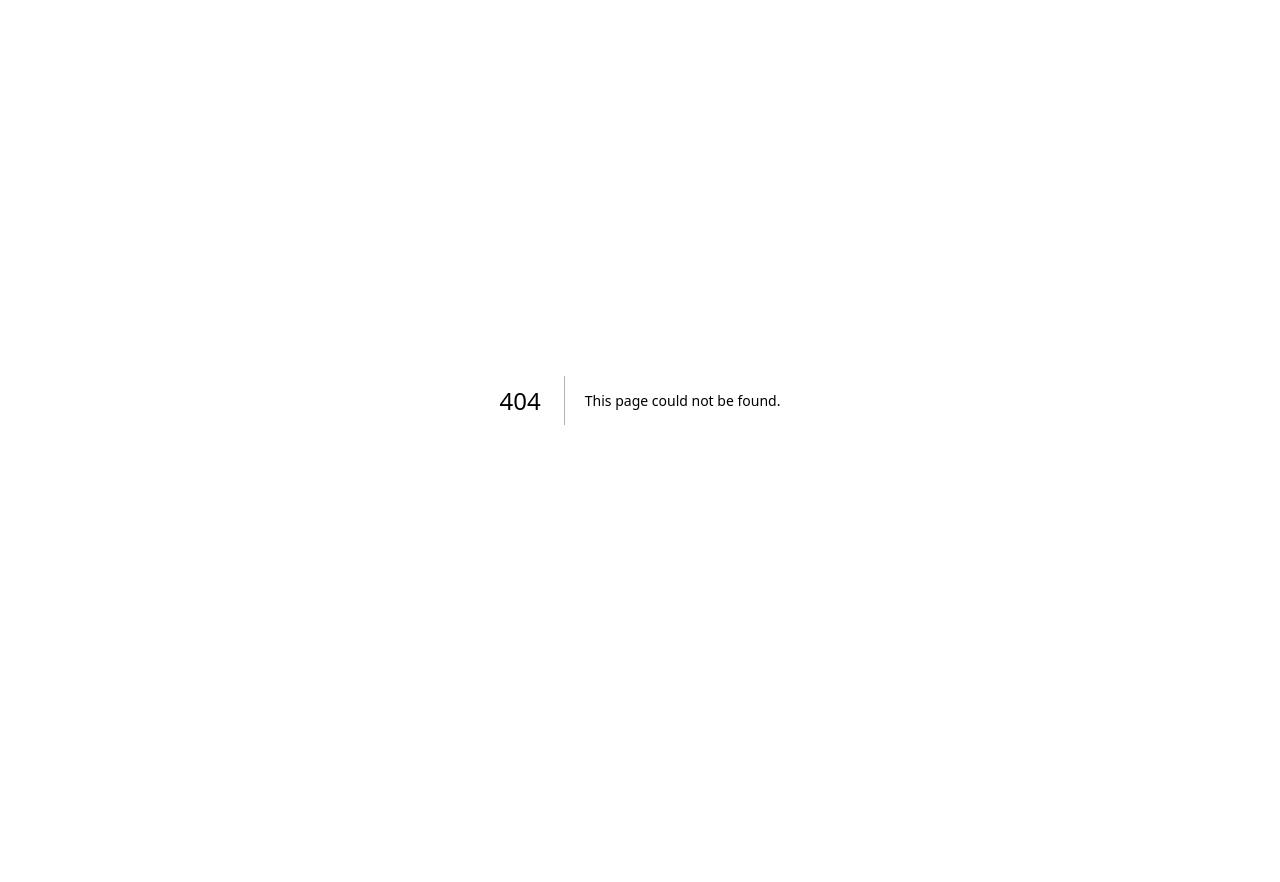
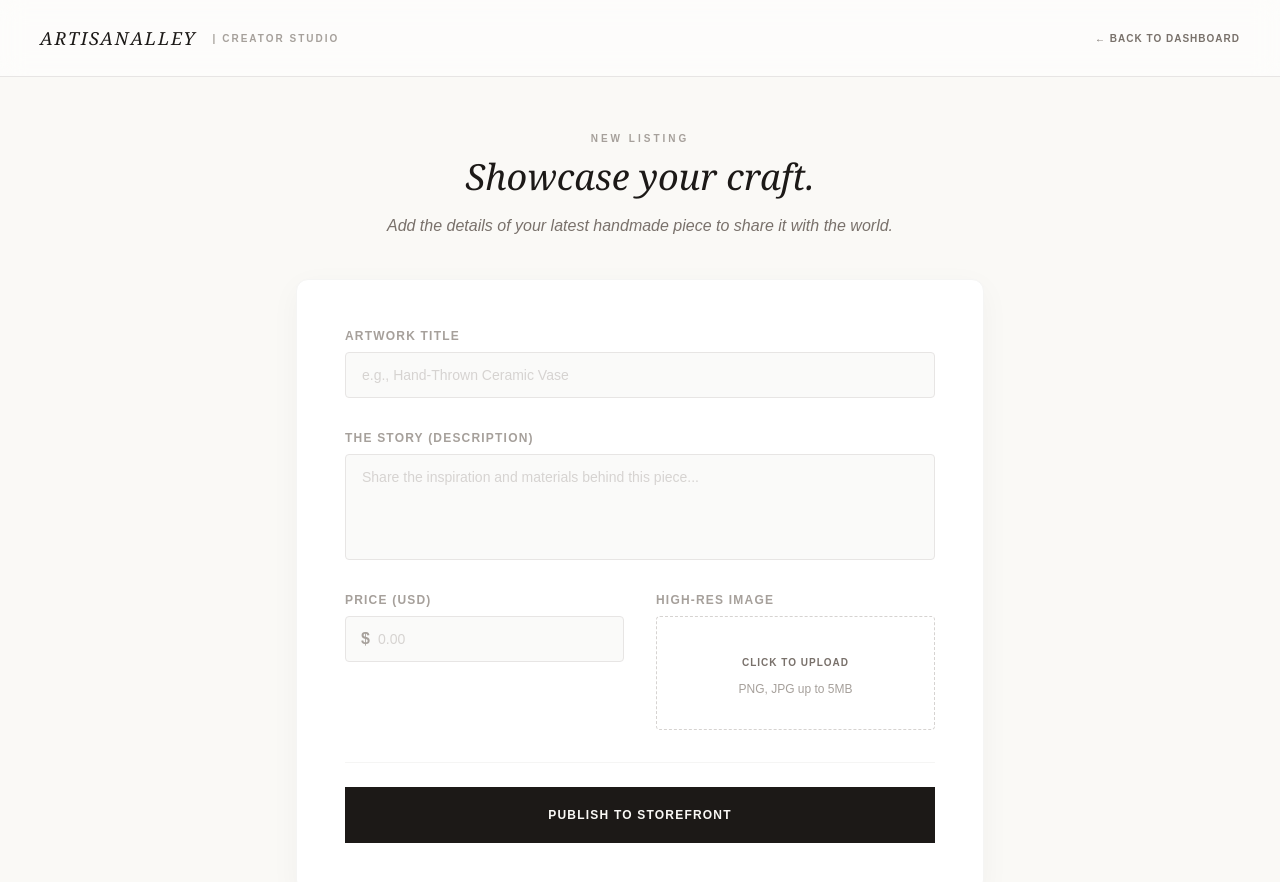
Before and after one commit to ba1685/artisanalley, a Next.js app: page /artisan/1/upload in a window 1280 px wide. Before the commit this address had no page. Shown: the top 882 px of the page. Before the commit the page ends 800 px from the top, so only its background shows below. Built offline with nearby package versions, Linux system fonts and the light colour scheme.

Commit message:
final fixes

```diff
--- a/app/collection/page.tsx
+++ b/app/artisan/[id]/collection/page.tsx
@@ -1,15 +1,23 @@
 "use client";
 
-import { useState } from "react";
+import { useState, use } from "react";
 import Link from "next/link";
-// 1. IMPORT from your central library
+// Make sure this path is correct based on where your data file is
 import { products } from "@/lib/data";
 
-export default function CollectionPage() {
-  // 2. Use the imported 'products' for initial state
+export default function CollectionPage({
+  params
+}: {
+  params: Promise<{ id: string }>
+}) {
+  // Await the artisan ID
+  const resolvedParams = use(params);
+  const id = resolvedParams.id;
+
   const [selectedCategory, setSelectedCategory] = useState<string>("All Crafts");
 
-  // 3. Filter logic now uses the central 'products' array
+  // Filter logic: Currently filters by category from your global 'products'
+  // In a real app, you would also filter by product.artisanId === id
   const filteredProducts = selectedCategory === "All Crafts"
     ? products
     : products.filter(product => product.category === selectedCategory);
@@ -19,13 +27,19 @@ export default function CollectionPage() {
 
       {/* Navigation */}
       <nav className="flex w-full flex-col md:flex-row items-center justify-between px-6 md:px-10 py-6 md:py-8 bg-[#FAF9F6]/80 backdrop-blur-md sticky top-0 z-50 border-b border-stone-200 gap-4 md:gap-0">
-        <Link href="/" className="text-lg md:text-xl font-serif italic tracking-widest uppercase text-stone-900">
-          ArtisanAlley
-        </Link>
+        <div className="flex items-center gap-4">
+          <Link href={`/artisan/${id}/dashboard`} className="text-lg md:text-xl font-serif italic tracking-widest uppercase text-stone-900">
+            ArtisanAlley
+          </Link>
+          <span className="text-[10px] font-bold tracking-[0.2em] text-stone-400 uppercase hidden sm:block">
+            | My Gallery
+          </span>
+        </div>
+
         <div className="flex gap-4 md:gap-8 text-[10px] md:text-xs font-medium uppercase tracking-widest text-stone-500">
-          <Link href="/collection" className="text-stone-900 transition underline-offset-4 underline">Collection</Link>
-          <Link href="/artisan" className="hover:text-stone-900 transition underline-offset-4 hover:underline">The Makers</Link>
-          <Link href="/story" className="hover:text-stone-900 transition underline-offset-4 hover:underline">Story</Link>
+          <Link href={`/artisan/${id}/dashboard`} className="hover:text-stone-900 transition underline-offset-4 hover:underline">Dashboard</Link>
+          <Link href={`/artisan/${id}/collection`} className="text-stone-900 transition underline-offset-4 underline">Collection</Link>
+          <Link href={`/artisan/${id}/upload`} className="hover:text-stone-900 transition underline-offset-4 hover:underline">Upload</Link>
         </div>
       </nav>
 
@@ -48,6 +62,11 @@ export default function CollectionPage() {
                 </li>
               ))}
             </ul>
+          </div>
+
+          <div className="p-6 bg-stone-100 rounded-lg">
+            <p className="text-[10px] uppercase tracking-widest text-stone-400 mb-2">Artisan ID</p>
+            <p className="text-xs font-mono text-stone-600 truncate">{id}</p>
           </div>
         </aside>
 
@@ -85,6 +104,12 @@ export default function CollectionPage() {
               </div>
             ))}
           </div>
+
+          {filteredProducts.length === 0 && (
+            <div className="py-20 text-center border-2 border-dashed border-stone-200 rounded-xl">
+              <p className="text-stone-400 italic">No pieces found in this category.</p>
+            </div>
+          )}
         </section>
       </main>
     </div>
--- a/app/artisan/[id]/dashboard/layout.tsx
+++ b/app/artisan/[id]/dashboard/layout.tsx
@@ -1,14 +1,15 @@
-// File: app/artisan/[id]/dashboard/layout.tsx
 import Link from "next/link";
 
+// Use 'async' for the component
 export default async function DashboardLayout({
   children,
   params,
 }: {
   children: React.ReactNode;
-  params: Promise<{ id: string }>; // Change this to a Promise
+  params: Promise<{ id: string }>; // MUST be a Promise
 }) {
-  const resolvedParams = await params; // Await the params here
+  // Await the params before using them
+  const resolvedParams = await params;
   const id = resolvedParams.id;
 
   const navItems = [
@@ -21,12 +22,14 @@ export default async function DashboardLayout({
 
   return (
     <div className="flex min-h-screen bg-[#fcfaf7] text-[#1a1a1a]">
+      {/* Sidebar */}
       <aside className="w-64 border-r border-zinc-200 p-10 flex flex-col justify-between bg-white/50 backdrop-blur-sm">
         <div>
           <div className="mb-16">
             <h1 className="text-2xl font-serif italic tracking-tighter">ArtisanAlley</h1>
             <p className="text-[9px] uppercase tracking-[0.4em] text-zinc-400 mt-2 ml-1">Creator Portal</p>
           </div>
+
           <nav className="space-y-8">
             {navItems.map((item) => (
               <Link
@@ -39,10 +42,12 @@ export default async function DashboardLayout({
             ))}
           </nav>
         </div>
+
         <Link href="/artisan-join" className="text-[10px] uppercase tracking-widest text-zinc-400 hover:text-red-500 transition-colors">
           Sign Out
         </Link>
       </aside>
+
       <main className="flex-1 p-16">
         {children}
       </main>
--- a/app/artisan/[id]/dashboard/page.tsx
+++ b/app/artisan/[id]/dashboard/page.tsx
@@ -1,4 +1,3 @@
-// File: app/artisan/[id]/dashboard/page.tsx
 import { supabase } from "@/lib/supabase";
 import { notFound } from "next/navigation";
 import Link from "next/link";
@@ -6,9 +5,10 @@ import Link from "next/link";
 export default async function DashboardPage({
   params
 }: {
-  params: Promise<{ id: string }> // Change to Promise
+  params: Promise<{ id: string }> // MUST be a Promise
 }) {
-  const resolvedParams = await params; // Await the params
+  // Await the params here as well
+  const resolvedParams = await params;
   const id = resolvedParams.id;
 
   const { data: user } = await supabase
@@ -29,7 +29,7 @@ export default async function DashboardPage({
           Your gallery is currently awaiting its first masterpiece.
         </p>
       </header>
-      {/* Rest of your UI code stays exactly the same */}
+
       <div className="grid grid-cols-1 md:grid-cols-3 gap-8 mb-16">
         {[
           { label: "Total Artworks", value: "0" },
@@ -42,6 +42,21 @@ export default async function DashboardPage({
           </div>
         ))}
       </div>
+
+      <div className="rounded-[32px] border border-zinc-200 bg-white/40 p-24 text-center backdrop-blur-sm">
+        <div className="max-w-md mx-auto">
+          <h3 className="text-2xl font-serif italic text-[#1a1a1a] mb-4">Your gallery space is ready.</h3>
+          <p className="text-zinc-500 text-sm mb-10 leading-relaxed italic">
+            Start building your presence in the Alley by showcasing your unique craft to our global community.
+          </p>
+          <Link
+            href={`/artisan/${id}/upload`}
+            className="inline-block bg-[#1a1a1a] text-white px-10 py-5 text-[10px] font-bold uppercase tracking-[0.2em] hover:bg-black transition-all"
+          >
+            Upload First Piece
+          </Link>
+        </div>
+      </div>
     </div>
   );
 }
--- /dev/null
+++ b/app/artisan/[id]/upload/page.tsx
@@ -0,0 +1,132 @@
+"use client";
+
+import { useState, use } from "react"; // Added 'use' to handle params
+import Link from "next/link";
+
+export default function UploadArtworkPage({
+  params
+}: {
+  params: Promise<{ id: string }>
+}) {
+  // Await the params to get the artisan ID
+  const resolvedParams = use(params);
+  const id = resolvedParams.id;
+
+  const [title, setTitle] = useState("");
+  const [description, setDescription] = useState("");
+  const [price, setPrice] = useState("");
+
+  const handleSubmit = (e: React.FormEvent) => {
+    e.preventDefault();
+    console.log("Ready to save for artisan:", id, { title, description, price });
+    // Next step: Create a Server Action to save this to Supabase!
+  };
+
+  return (
+    <div className="flex min-h-screen flex-col bg-[#FAF9F6] font-sans text-stone-800">
+
+      {/* Top Navigation Bar */}
+      <nav className="flex w-full items-center justify-between px-6 md:px-10 py-6 border-b border-stone-200 bg-white/50 backdrop-blur-md sticky top-0 z-50">
+        <div className="flex items-center gap-4">
+          <h1 className="text-lg font-serif italic tracking-widest uppercase text-stone-900">ArtisanAlley</h1>
+          <span className="text-[10px] font-bold tracking-[0.2em] text-stone-400 uppercase hidden sm:block">
+            | Creator Studio
+          </span>
+        </div>
+        <Link href={`/artisan/${id}/dashboard`} className="text-[10px] font-bold uppercase tracking-widest text-stone-500 hover:text-stone-900 transition-colors underline-offset-4 hover:underline">
+          ← Back to Dashboard
+        </Link>
+      </nav>
+
+      <main className="flex-1 max-w-3xl w-full mx-auto px-6 md:px-10 py-12">
+
+        {/* Header */}
+        <div className="mb-10 text-center">
+          <span className="text-[10px] font-bold tracking-[0.3em] text-stone-400 uppercase">
+            New Listing
+          </span>
+          <h2 className="text-4xl font-serif italic text-stone-900 mt-2">
+            Showcase your craft.
+          </h2>
+          <p className="text-stone-500 mt-4 text-base font-light leading-relaxed italic">
+            Add the details of your latest handmade piece to share it with the world.
+          </p>
+        </div>
+
+        {/* Upload Form */}
+        <div className="bg-white rounded-xl shadow-[0_8px_30px_rgb(0,0,0,0.04)] p-8 md:p-12 border border-stone-100">
+          <form onSubmit={handleSubmit} className="space-y-8">
+
+            {/* Title */}
+            <div>
+              <label className="block text-xs font-bold uppercase tracking-widest text-stone-400 mb-2">Artwork Title</label>
+              <input
+                type="text"
+                required
+                value={title}
+                onChange={(e) => setTitle(e.target.value)}
+                className="block w-full rounded-sm border border-stone-200 bg-stone-50 px-4 py-3 text-sm text-stone-900 placeholder:text-stone-300 focus:border-stone-900 focus:outline-none focus:ring-1 focus:ring-stone-900 transition-colors"
+                placeholder="e.g., Hand-Thrown Ceramic Vase"
+              />
+            </div>
+
+            {/* Description */}
+            <div>
+              <label className="block text-xs font-bold uppercase tracking-widest text-stone-400 mb-2">The Story (Description)</label>
+              <textarea
+                required
+                rows={4}
+                value={description}
+                onChange={(e) => setDescription(e.target.value)}
+                className="block w-full rounded-sm border border-stone-200 bg-stone-50 px-4 py-3 text-sm text-stone-900 placeholder:text-stone-300 focus:border-stone-900 focus:outline-none focus:ring-1 focus:ring-stone-900 transition-colors resize-none"
+                placeholder="Share the inspiration and materials behind this piece..."
+              />
+            </div>
+
+            {/* Price & Image Grid */}
+            <div className="grid grid-cols-1 md:grid-cols-2 gap-8">
+              <div>
+                <label className="block text-xs font-bold uppercase tracking-widest text-stone-400 mb-2">Price (USD)</label>
+                <div className="relative">
+                  <span className="absolute inset-y-0 left-0 flex items-center pl-4 text-stone-400 font-bold">$</span>
+                  <input
+                    type="number"
+                    required
+                    min="1"
+                    value={price}
+                    onChange={(e) => setPrice(e.target.value)}
+                    className="block w-full rounded-sm border border-stone-200 bg-stone-50 pl-8 pr-4 py-3 text-sm text-stone-900 placeholder:text-stone-300 focus:border-stone-900 focus:outline-none focus:ring-1 focus:ring-stone-900 transition-colors"
+                    placeholder="0.00"
+                  />
+                </div>
+              </div>
+
+              {/* Placeholder for actual image upload feature */}
+              <div>
+                <label className="block text-xs font-bold uppercase tracking-widest text-stone-400 mb-2">High-Res Image</label>
+                <div className="mt-1 flex justify-center rounded-sm border border-dashed border-stone-300 px-6 py-8 hover:border-stone-900 hover:bg-stone-50 transition-colors cursor-pointer">
+                  <div className="text-center">
+                    <span className="text-[10px] font-bold uppercase tracking-widest text-stone-500">
+                      Click to upload
+                    </span>
+                    <p className="text-xs text-stone-400 mt-2 font-light">PNG, JPG up to 5MB</p>
+                  </div>
+                </div>
+              </div>
+            </div>
+
+            {/* Submit Button */}
+            <div className="pt-6 border-t border-stone-100">
+              <button
+                type="submit"
+                className="w-full flex items-center justify-center h-14 bg-stone-900 text-[#FAF9F6] text-xs font-bold uppercase tracking-widest hover:bg-stone-800 transition-all focus:outline-none focus:ring-2 focus:ring-offset-2 focus:ring-stone-900"
+              >
+                Publish to Storefront
+              </button>
+            </div>
+          </form>
+        </div>
+      </main>
+    </div>
+  );
+}
--- a/app/artisan/upload/page.tsx
+++ b/app/upload/page.tsx
@@ -1,18 +1,25 @@
-// File: app/artisan/upload/page.tsx
 "use client";
 
-import { useState } from "react";
+import { useState, use } from "react"; // Added 'use' to handle params
 import Link from "next/link";
 
-export default function UploadArtworkPage() {
+export default function UploadArtworkPage({
+  params
+}: {
+  params: Promise<{ id: string }>
+}) {
+  // Await the params to get the artisan ID
+  const resolvedParams = use(params);
+  const id = resolvedParams.id;
+
   const [title, setTitle] = useState("");
   const [description, setDescription] = useState("");
   const [price, setPrice] = useState("");
 
   const handleSubmit = (e: React.FormEvent) => {
     e.preventDefault();
-    console.log("Ready to save:", { title, description, price });
-    // In the next step, we will send this to the Prisma database!
+    console.log("Ready to save for artisan:", id, { title, description, price });
+    // Next step: Create a Server Action to save this to Supabase!
   };
 
   return (
@@ -26,7 +33,7 @@ export default function UploadArtworkPage() {
             | Creator Studio
           </span>
         </div>
-        <Link href="/artisan/dashboard" className="text-[10px] font-bold uppercase tracking-widest text-stone-500 hover:text-stone-900 transition-colors underline-offset-4 hover:underline">
+        <Link href={`/artisan/${id}/dashboard`} className="text-[10px] font-bold uppercase tracking-widest text-stone-500 hover:text-stone-900 transition-colors underline-offset-4 hover:underline">
           ← Back to Dashboard
         </Link>
       </nav>
```
